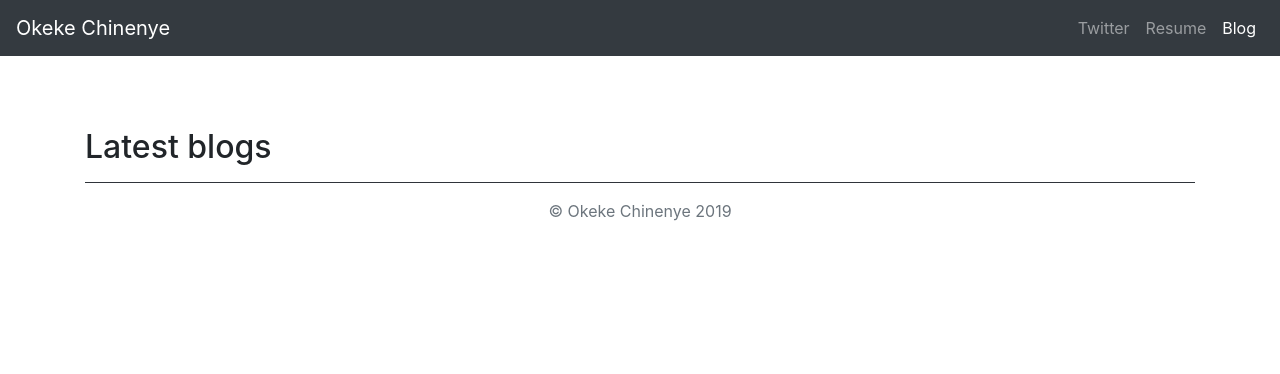
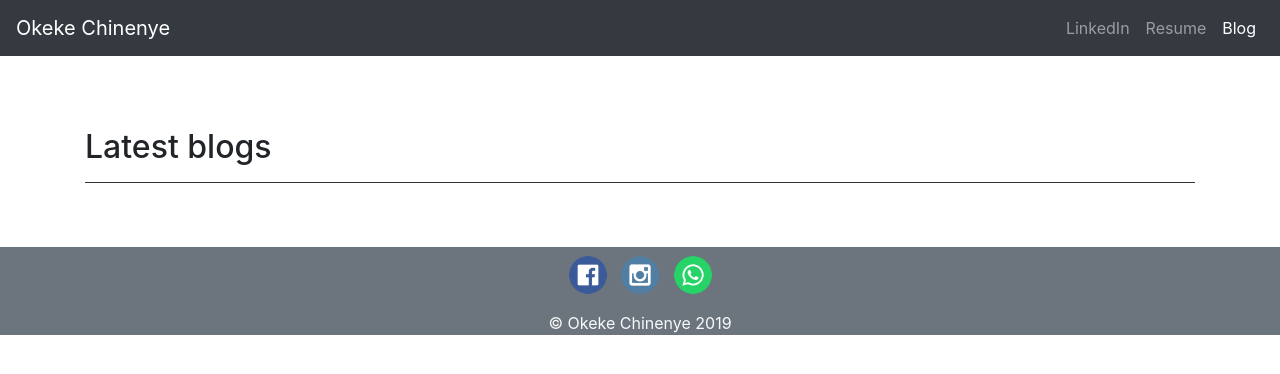
Before and after one commit to chinenyegina/portfolio-project, a Django app: page /blog/ in a window 1280 px wide. Shown: the top 374 px of the page. Run offline with Django 3.2, Linux system fonts and the light colour scheme; data that the repository does not hold is empty; some libraries are stand-ins or nearby versions.

Commit message:
footer change

```diff
--- a/blog/templates/blog/allblog.html
+++ b/blog/templates/blog/allblog.html
@@ -43,7 +43,7 @@
         </button>
         <div class="collapse navbar-collapse" id="navbarNavAltMarkup">
           <div class="navbar-nav ml-auto">
-            <a class="nav-item nav-link" href="#">Twitter</a>
+            <a class="nav-item nav-link" href="https://www.linkedin.com/in/chinenye-okeke-841244152">LinkedIn</a>
             <a class="nav-item nav-link" href="{% static 'cv.pdf' %}">Resume</a>
             <a class="nav-item nav-link active" href="{% url 'allblog' %}">Blog</a>
           </div>
@@ -76,10 +76,17 @@
     </div>
     </div>
   </main>
-
-  <footer class="text-muted">
+</body>
+  <footer class="text-light bg-secondary my-5">
     <div class="container text-center">
+      <ul class="list-inline mx-auto ml-2 mt-3 pt-2">
+          <li class="list-inline-item"><a href=""><img src="{% static 'Facebook.png' %}" height="40"></a></li>
+          <li class="list-inline-item"><a href=""><img src="{% static 'Instagram.png' %}" height="40"></a></li>
+          <li class="list-inline-item"><a href=""><img src="{% static 'WhatsApp.png' %}" height="40"></a></li>
+      </ul>
+      <div>
       <p>© Okeke Chinenye {% now "Y" %}</p>
+    </div>
     </div>
   </footer>
   <script src="https://code.jquery.com/jquery-3.3.1.slim.min.js" integrity="sha384-q8i/X+965DzO0rT7abK41JStQIAqVgRVzpbzo5smXKp4YfRvH+8abtTE1Pi6jizo" crossorigin="anonymous"></script>
```
Also changed, not shown: blog/templates/blog/detail.html (+11 -4 lines), jobs/templates/jobs/home.html (+5 -5 lines).
